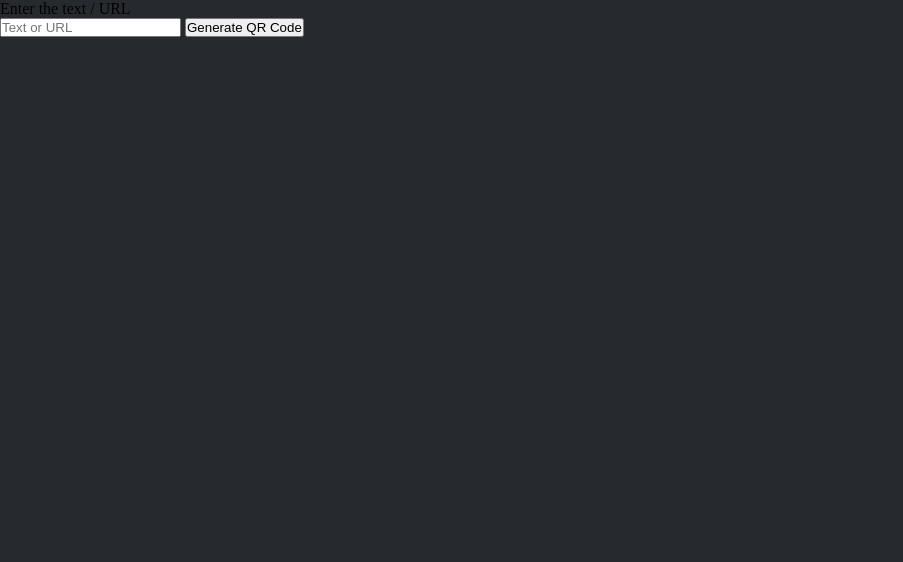
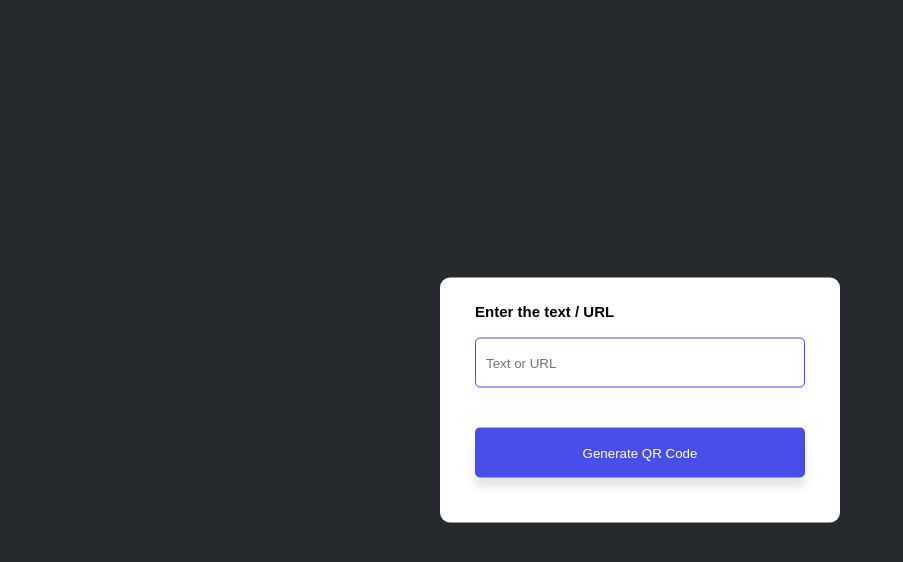
Before and after one commit to therandomuser03/QR-Code-Generator, a plain HTML site: page index.html in a window 1280 px wide. Shown: the whole page, without its empty margins (0-903 px from the left). Drawn offline with Linux system fonts and the light colour scheme.

Commit message:
updated style.css

```diff
--- a/style.css
+++ b/style.css
@@ -1,10 +1,51 @@
 * {
     margin: 0;
     padding: 0;
-    font-family: 'Poppins' sans-serif;
+    font-family: Arial, Helvetica, sans-serif;
     box-sizing: border-box;
 }
 
 body {
     background: #262a2f;
 }
+
+.container {
+    width: 400px;
+    padding: 25px 35px;
+    position: absolute;
+    top: 50%;
+    left: 50%;
+    transform: translate(-50%, -50%);
+    background: #fff;
+    border-radius: 10px;
+}
+
+.container p {
+    font-weight: 600;
+    font-size: 15px;
+    margin-bottom: 8px;
+}
+
+.container input {
+    width: 100%;
+    height: 50px;
+    border: 1px solid #494eea;
+    outline: 0;
+    padding: 10px;
+    margin: 10px 0 20px;
+    border-radius: 5px;
+}
+
+.container button {
+    width: 100%;
+    height: 50px;
+    background: #494eea;
+    color: #fff;
+    border: 0;
+    outline: 0;
+    border-radius: 5px;
+    box-shadow: 0 10px 10px rgba(0, 0, 0, 0.1);
+    cursor: pointer;
+    margin: 20px 0;
+    font-weight: 500;
+}
```
